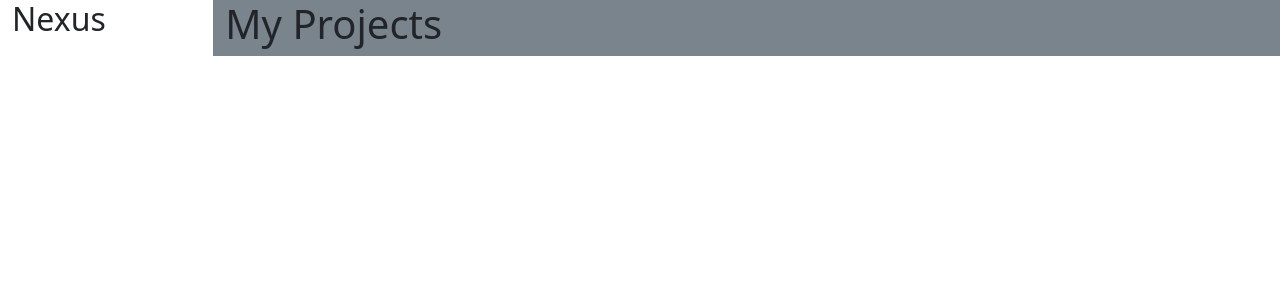
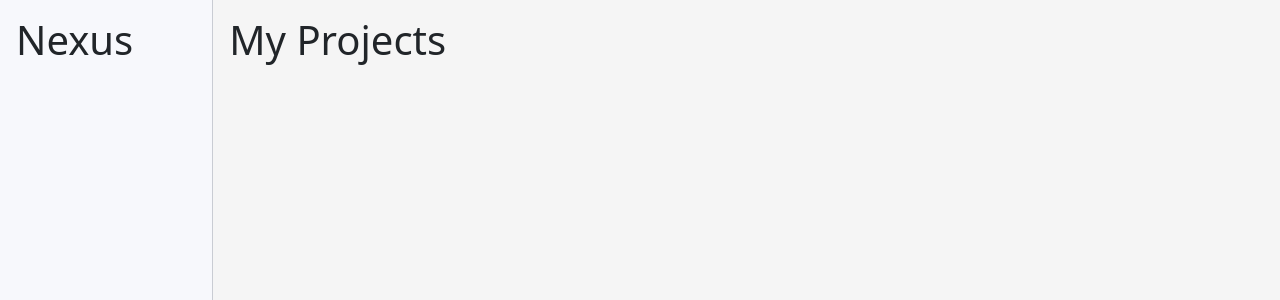
Before and after one commit to Ashtonroxas/Nexus, a React app: page / in a window 1280 px wide. Shown: the top 300 px of the page. Built offline with nearby package versions, Linux system fonts and the light colour scheme; the HTML template or start-up script is replaced by a standard one.

Commit message:
nexus layout

```diff
--- a/src/components/Sidebar.tsx
+++ /dev/null
@@ -1,11 +0,0 @@
-import { Col } from 'react-bootstrap';
-
-function Sidebar() {
-  return (
-    <Col lg={2} md={3} className="sidebar">
-      <h2>Nexus</h2>
-    </Col>
-  );
-}
-
-export default Sidebar;
--- /dev/null
+++ b/src/components/Sidebar/Sidebar.jsx
@@ -0,0 +1,12 @@
+import { Col } from "react-bootstrap";
+import styles from "./Sidebar.module.css";
+
+function Sidebar() {
+  return (
+    <Col lg={2} sm={3} className={`${styles.sidebar} d-none d-sm-block p-3`}>
+      <h1>Nexus</h1>
+    </Col>
+  );
+}
+
+export default Sidebar;
--- /dev/null
+++ b/src/components/Sidebar/Sidebar.module.css
@@ -0,0 +1,4 @@
+.sidebar {
+    background-color: #F7F8FC;
+    border-right: 1px solid rgba(107, 114, 128, 0.33);
+}
--- /dev/null
+++ b/src/layouts/NexusLayout.jsx
@@ -0,0 +1,18 @@
+import Sidebar from "../components/Sidebar/Sidebar";
+import { Container, Row, Col } from "react-bootstrap";
+import styles from "./NexusLayout.module.css";
+
+function NexusLayout({ children }) {
+  return (
+    <Container fluid>
+      <Row className="min-vh-100">
+        <Sidebar />
+        <Col lg={10} sm={9} className={`${styles.content} p-3`}>
+          {children}
+        </Col>
+      </Row>
+    </Container>
+  );
+}
+
+export default NexusLayout;
--- /dev/null
+++ b/src/layouts/NexusLayout.module.css
@@ -0,0 +1,3 @@
+.content {
+    background-color: #F5F5F5;
+}
--- a/src/main.jsx
+++ b/src/main.jsx
@@ -9,4 +9,4 @@ createRoot(document.getElementById('root')).render(
   <StrictMode>
     <App />
   </StrictMode>,
-)
+);
--- a/src/pages/My Projects/MyProjects.jsx
+++ b/src/pages/My Projects/MyProjects.jsx
@@ -1,17 +1,10 @@
-import Sidebar from "../../components/Sidebar";
-import { Container, Row, Col } from "react-bootstrap";
-import styles from "./MyProjects.module.css";
+import NexusLayout from "../../layouts/NexusLayout";
 
 function MyProjects() {
   return (
-    <Container fluid>
-      <Row>
-        <Sidebar />
-        <Col lg={10} md={9} className={styles.dashboard}>
-          <h1>My Projects</h1>
-        </Col>
-      </Row>
-    </Container>
+    <NexusLayout>
+      <h1>My Projects</h1>
+    </NexusLayout>
   );
 }
 
--- a/src/pages/My Projects/MyProjects.module.css
+++ /dev/null
@@ -1,3 +0,0 @@
-.dashboard {
-    background-color: rgb(122, 132, 141);
-}
```
Also changed, not shown: src/App.jsx (+4 -5 lines).
